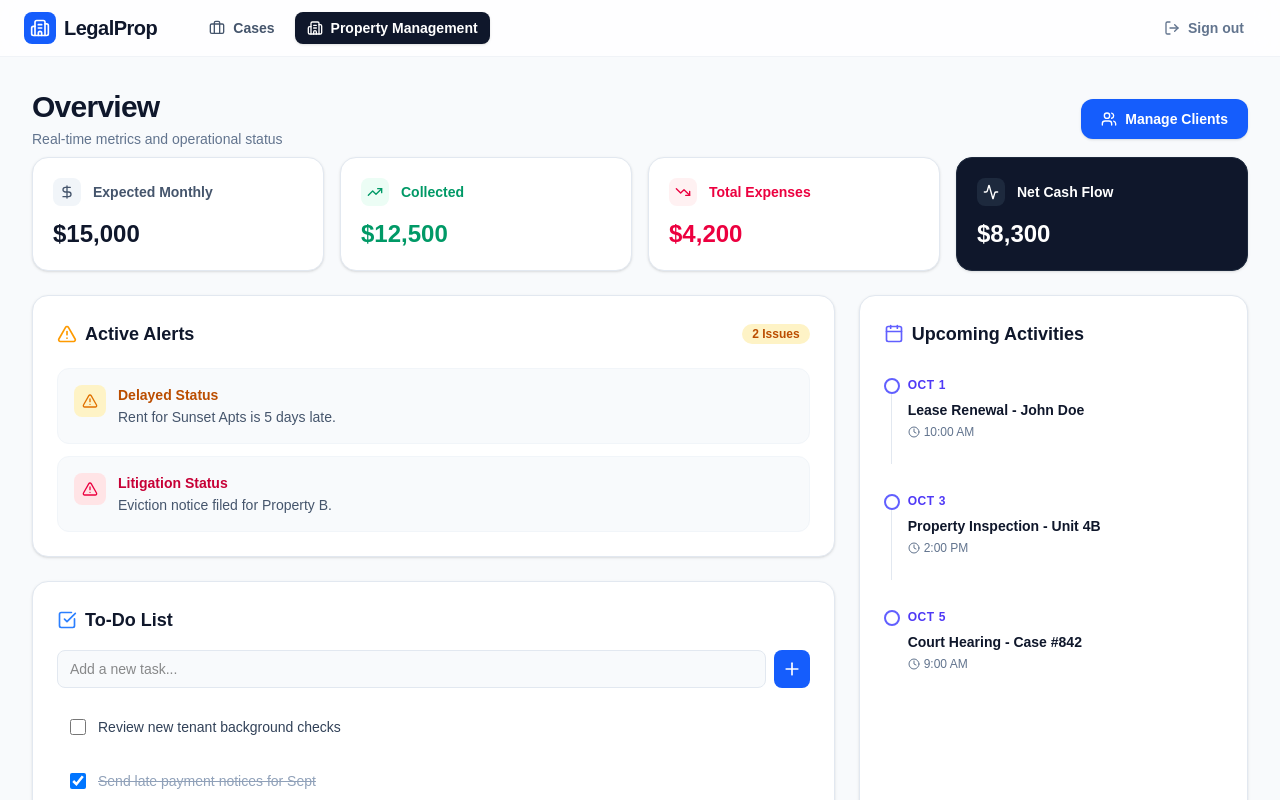
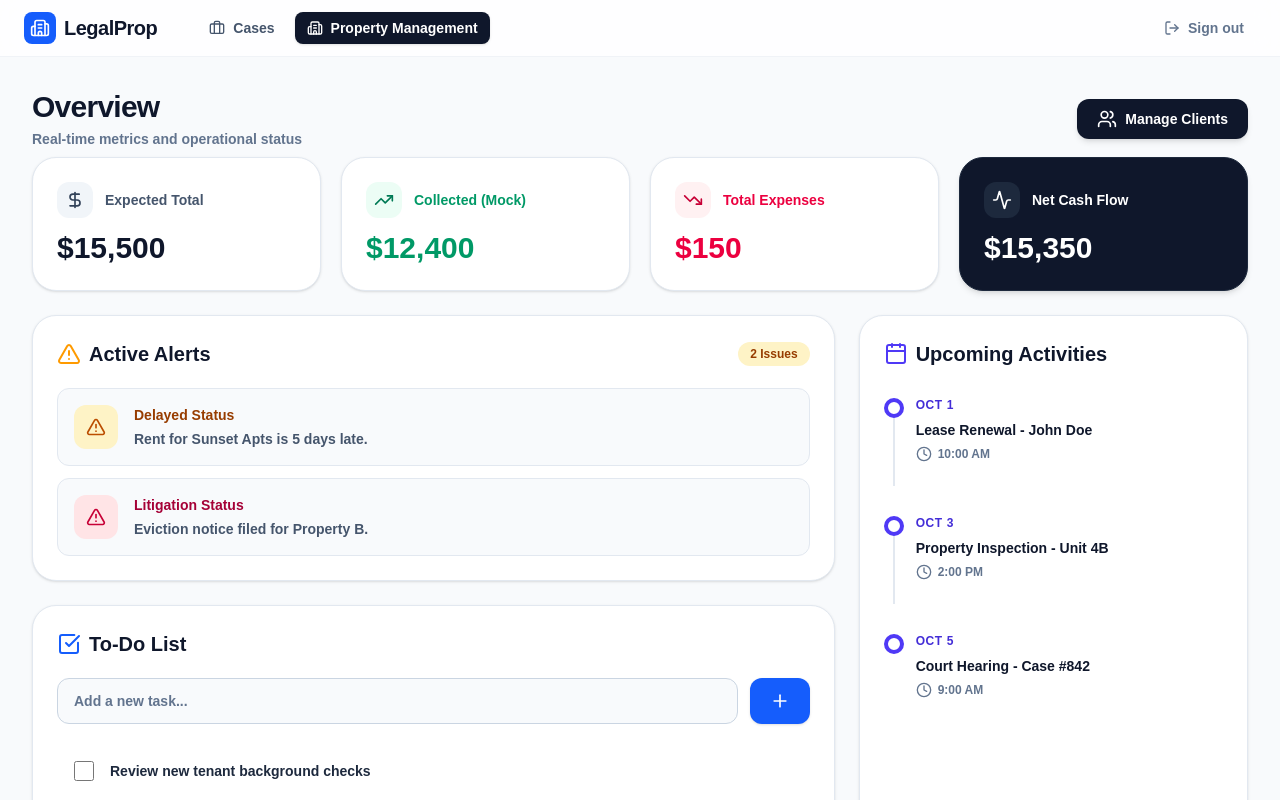
Before and after one commit to alhoulsy0/legal-property-management, a Next.js app: page /dashboard in a window 1280 px wide. Shown: the top 800 px of the page. Built offline with nearby package versions, Linux system fonts and the light colour scheme.

Commit message:
Add document download simulation and dynamic property expenses

```diff
--- a/src/app/(dashboard)/dashboard/page.tsx
+++ b/src/app/(dashboard)/dashboard/page.tsx
@@ -3,12 +3,16 @@
 import { useState } from "react";
 import Link from "next/link";
 import { AlertTriangle, DollarSign, TrendingUp, TrendingDown, Users, ChevronRight, Activity, Calendar, CheckSquare, Clock, Plus } from "lucide-react";
+import { useGlobal } from "../GlobalProvider";
 
 export default function DashboardPage() {
-  let expectedRevenue = 15000;
-  let collectedRevenue = 12500;
-  let totalExpenses = 4200;
-  let netCashFlow = collectedRevenue - totalExpenses;
+  const { properties } = useGlobal();
+
+  let expectedRevenue = properties.reduce((acc, curr) => acc + curr.revenue, 0);
+  let totalExpenses = properties.reduce((acc, curr) => {
+    return acc + (curr.expenses?.reduce((eAcc, eCurr) => eAcc + eCurr.amount, 0) || 0);
+  }, 0);
+  let netCashFlow = expectedRevenue - totalExpenses;
 
   let alerts = [
     { id: 1, type: "delayed", message: "Rent for Sunset Apts is 5 days late.", priority: "medium" },
@@ -44,140 +48,138 @@ export default function DashboardPage() {
     <div className="space-y-6 animate-in fade-in duration-500">
       <div className="flex flex-col sm:flex-row sm:items-center justify-between gap-4 mb-2">
         <div>
-          <h1 className="text-3xl font-bold text-slate-900 tracking-tight">Overview</h1>
-          <p className="text-slate-500 mt-1 text-sm font-medium">Real-time metrics and operational status</p>
+          <h1 className="text-3xl font-extrabold text-slate-900 tracking-tight">Overview</h1>
+          <p className="text-slate-500 mt-1 text-sm font-semibold">Real-time metrics and operational status</p>
         </div>
         <Link
           href="/clients"
-          className="bg-blue-600 text-white px-5 py-2.5 rounded-xl hover:bg-blue-700 transition-colors font-semibold flex items-center space-x-2 text-sm shadow-sm"
+          className="bg-slate-900 text-white px-5 py-2.5 rounded-xl hover:bg-slate-800 transition-colors font-bold flex items-center space-x-2 text-sm shadow-md"
         >
-          <Users className="w-4 h-4" />
+          <Users className="w-5 h-5" />
           <span>Manage Clients</span>
         </Link>
       </div>
 
-      <div className="grid grid-cols-1 md:grid-cols-2 lg:grid-cols-4 gap-4">
-        {/* Metric Cards... */}
-        <div className="bg-white p-5 rounded-2xl shadow-sm border border-slate-200">
+      <div className="grid grid-cols-1 md:grid-cols-2 lg:grid-cols-4 gap-5">
+        <div className="bg-white p-6 rounded-3xl shadow-sm border border-slate-200">
           <div className="flex items-center space-x-3 text-slate-500 mb-3">
-            <div className="p-1.5 bg-slate-100 rounded-lg">
-              <DollarSign className="w-4 h-4 text-slate-600" />
+            <div className="p-2 bg-slate-100 rounded-xl">
+              <DollarSign className="w-5 h-5 text-slate-700" />
             </div>
-            <h3 className="text-sm font-semibold text-slate-600">Expected Monthly</h3>
+            <h3 className="text-sm font-bold text-slate-600">Expected Total</h3>
           </div>
-          <p className="text-2xl font-bold text-slate-900">${expectedRevenue.toLocaleString()}</p>
+          <p className="text-3xl font-extrabold text-slate-900">${expectedRevenue.toLocaleString()}</p>
         </div>
 
-        <div className="bg-white p-5 rounded-2xl shadow-sm border border-slate-200">
+        <div className="bg-white p-6 rounded-3xl shadow-sm border border-slate-200">
           <div className="flex items-center space-x-3 text-emerald-600 mb-3">
-            <div className="p-1.5 bg-emerald-50 rounded-lg text-emerald-600">
-              <TrendingUp className="w-4 h-4" />
+            <div className="p-2 bg-emerald-50 rounded-xl text-emerald-700">
+              <TrendingUp className="w-5 h-5" />
             </div>
-            <h3 className="text-sm font-semibold">Collected</h3>
+            <h3 className="text-sm font-bold">Collected (Mock)</h3>
           </div>
-          <p className="text-2xl font-bold text-emerald-600">${collectedRevenue.toLocaleString()}</p>
+          <p className="text-3xl font-extrabold text-emerald-600">${(expectedRevenue * 0.8).toLocaleString()}</p>
         </div>
 
-        <div className="bg-white p-5 rounded-2xl shadow-sm border border-slate-200">
+        <div className="bg-white p-6 rounded-3xl shadow-sm border border-slate-200">
           <div className="flex items-center space-x-3 text-rose-600 mb-3">
-            <div className="p-1.5 bg-rose-50 rounded-lg text-rose-600">
-              <TrendingDown className="w-4 h-4" />
+            <div className="p-2 bg-rose-50 rounded-xl text-rose-700">
+              <TrendingDown className="w-5 h-5" />
             </div>
-            <h3 className="text-sm font-semibold">Total Expenses</h3>
+            <h3 className="text-sm font-bold">Total Expenses</h3>
           </div>
-          <p className="text-2xl font-bold text-rose-600">${totalExpenses.toLocaleString()}</p>
+          <p className="text-3xl font-extrabold text-rose-600">${totalExpenses.toLocaleString()}</p>
         </div>
 
-        <div className="bg-slate-900 p-5 rounded-2xl shadow-sm border border-slate-800">
+        <div className="bg-slate-900 p-6 rounded-3xl shadow-md border border-slate-800">
           <div className="flex items-center space-x-3 text-slate-300 mb-3">
-            <div className="p-1.5 bg-slate-800 rounded-lg text-white">
-              <Activity className="w-4 h-4" />
+            <div className="p-2 bg-slate-800 rounded-xl text-white">
+              <Activity className="w-5 h-5" />
             </div>
-            <h3 className="text-sm font-semibold text-white">Net Cash Flow</h3>
+            <h3 className="text-sm font-bold text-white">Net Cash Flow</h3>
           </div>
-          <p className="text-2xl font-bold text-white">${netCashFlow.toLocaleString()}</p>
+          <p className="text-3xl font-extrabold text-white">${netCashFlow.toLocaleString()}</p>
         </div>
       </div>
 
       <div className="grid grid-cols-1 lg:grid-cols-3 gap-6 mt-6">
         <div className="lg:col-span-2 space-y-6">
-          <div className="bg-white rounded-2xl p-6 border border-slate-200 shadow-sm">
+          <div className="bg-white rounded-3xl p-6 border border-slate-200 shadow-sm">
             <div className="flex items-center justify-between mb-5">
-              <h2 className="text-lg font-bold text-slate-900 flex items-center gap-2">
-                <AlertTriangle className="w-5 h-5 text-amber-500" />
+              <h2 className="text-xl font-extrabold text-slate-900 flex items-center gap-2">
+                <AlertTriangle className="w-6 h-6 text-amber-500" />
                 Active Alerts
               </h2>
-              <span className="bg-amber-100 text-amber-700 text-xs font-bold px-2.5 py-0.5 rounded-full">{alerts.length} Issues</span>
+              <span className="bg-amber-100 text-amber-800 text-xs font-extrabold px-3 py-1 rounded-full">{alerts.length} Issues</span>
             </div>
             <div className="grid gap-3">
               {alerts.map((alert) => (
-                <div key={alert.id} className="p-4 rounded-xl border border-slate-100 bg-slate-50 flex items-start gap-3">
-                  <div className={`p-2 rounded-lg shrink-0 ${alert.priority === "high" ? "bg-rose-100 text-rose-600" : "bg-amber-100 text-amber-600"}`}>
-                    <AlertTriangle className="w-4 h-4" />
+                <div key={alert.id} className="p-4 rounded-xl border border-slate-200 bg-slate-50 flex items-start gap-4">
+                  <div className={`p-3 rounded-xl shrink-0 ${alert.priority === "high" ? "bg-rose-100 text-rose-700" : "bg-amber-100 text-amber-700"}`}>
+                    <AlertTriangle className="w-5 h-5" />
                   </div>
                   <div>
-                    <p className={`text-sm font-bold capitalize ${alert.priority === "high" ? "text-rose-700" : "text-amber-700"}`}>
+                    <p className={`text-sm font-extrabold capitalize ${alert.priority === "high" ? "text-rose-800" : "text-amber-800"}`}>
                       {alert.type} Status
                     </p>
-                    <p className="text-sm mt-0.5 text-slate-600 font-medium">{alert.message}</p>
+                    <p className="text-sm mt-1 text-slate-600 font-semibold">{alert.message}</p>
                   </div>
                 </div>
               ))}
             </div>
           </div>
 
-          <div className="bg-white rounded-2xl p-6 border border-slate-200 shadow-sm flex flex-col max-h-[400px]">
-            <div className="flex items-center justify-between mb-4">
-              <h2 className="text-lg font-bold text-slate-900 flex items-center gap-2">
-                <CheckSquare className="w-5 h-5 text-blue-500" />
+          <div className="bg-white rounded-3xl p-6 border border-slate-200 shadow-sm flex flex-col max-h-[450px]">
+            <div className="flex items-center justify-between mb-5">
+              <h2 className="text-xl font-extrabold text-slate-900 flex items-center gap-2">
+                <CheckSquare className="w-6 h-6 text-blue-600" />
                 To-Do List
               </h2>
             </div>
 
-            <form onSubmit={addTask} className="mb-4 flex gap-2">
+            <form onSubmit={addTask} className="mb-5 flex gap-3">
               <input
                 type="text"
                 value={newTaskText}
                 onChange={e => setNewTaskText(e.target.value)}
                 placeholder="Add a new task..."
-                className="flex-1 px-3 py-2 bg-slate-50 border border-slate-200 rounded-lg text-sm focus:outline-none focus:ring-2 focus:ring-blue-500"
+                className="flex-1 px-4 py-3 bg-slate-50 border border-slate-300 rounded-xl text-sm font-semibold focus:outline-none focus:ring-2 focus:ring-blue-600 focus:border-blue-600 placeholder-slate-500"
               />
-              <button type="submit" className="p-2 bg-blue-600 text-white rounded-lg hover:bg-blue-700">
+              <button type="submit" className="px-5 bg-blue-600 text-white rounded-xl hover:bg-blue-700 font-bold shadow-sm">
                 <Plus className="w-5 h-5" />
               </button>
             </form>
 
             <div className="space-y-2 overflow-y-auto pr-2 custom-scrollbar">
               {tasks.map(task => (
-                <div key={task.id} className="flex items-center gap-3 p-3 rounded-lg hover:bg-slate-50 transition-colors border border-transparent hover:border-slate-100 cursor-pointer" onClick={() => toggleTask(task.id)}>
-                  <input type="checkbox" checked={task.done} readOnly className="w-4 h-4 rounded border-slate-300 text-blue-600 pointer-events-none" />
-                  <span className={`text-sm font-medium ${task.done ? 'text-slate-400 line-through' : 'text-slate-700'}`}>{task.text}</span>
+                <div key={task.id} className="flex items-center gap-4 p-4 rounded-xl hover:bg-slate-50 transition-colors border border-transparent hover:border-slate-200 cursor-pointer" onClick={() => toggleTask(task.id)}>
+                  <input type="checkbox" checked={task.done} readOnly className="w-5 h-5 rounded border-slate-300 text-blue-600 pointer-events-none" />
+                  <span className={`text-sm font-bold ${task.done ? 'text-slate-400 line-through' : 'text-slate-800'}`}>{task.text}</span>
                 </div>
               ))}
             </div>
           </div>
         </div>
 
-        {/* Right Column: Calendar */}
-        <div className="bg-white rounded-2xl p-6 border border-slate-200 shadow-sm flex flex-col h-full">
+        <div className="bg-white rounded-3xl p-6 border border-slate-200 shadow-sm flex flex-col h-full">
           <div className="flex items-center justify-between mb-6">
-            <h2 className="text-lg font-bold text-slate-900 flex items-center gap-2">
-              <Calendar className="w-5 h-5 text-indigo-500" />
+            <h2 className="text-xl font-extrabold text-slate-900 flex items-center gap-2">
+              <Calendar className="w-6 h-6 text-indigo-600" />
               Upcoming Activities
             </h2>
           </div>
           <div className="flex-1 space-y-6">
             {upcomingActivities.map((activity, i) => (
-              <div key={activity.id} className="relative pl-6 pb-6 last:pb-0">
+              <div key={activity.id} className="relative pl-8 pb-6 last:pb-0">
                 {i !== upcomingActivities.length - 1 && (
-                  <div className="absolute left-[7px] top-5 bottom-0 w-px bg-slate-200"></div>
+                  <div className="absolute left-[9px] top-6 bottom-0 w-[2px] bg-slate-200"></div>
                 )}
-                <div className="absolute left-0 top-1.5 w-4 h-4 rounded-full border-2 border-indigo-500 bg-white"></div>
+                <div className="absolute left-0 top-1.5 w-5 h-5 rounded-full border-4 border-indigo-600 bg-white"></div>
                 <div>
-                  <span className="text-xs font-bold text-indigo-600 uppercase tracking-wider">{activity.date}</span>
+                  <span className="text-xs font-black text-indigo-700 uppercase tracking-wider">{activity.date}</span>
                   <p className="text-sm font-bold text-slate-900 mt-1">{activity.title}</p>
-                  <p className="text-xs text-slate-500 mt-1 flex items-center gap-1 font-medium">
-                    <Clock className="w-3 h-3" /> {activity.time}
+                  <p className="text-xs text-slate-500 mt-1.5 flex items-center gap-1.5 font-bold">
+                    <Clock className="w-4 h-4" /> {activity.time}
                   </p>
                 </div>
               </div>
```
Also changed, not shown: src/app/(dashboard)/GlobalProvider.tsx (+11 -2 lines), src/app/(dashboard)/clients/[id]/page.tsx (+94 -15 lines).
